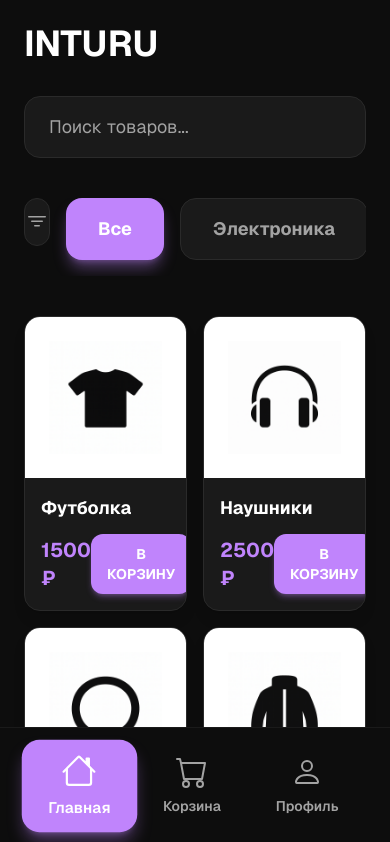
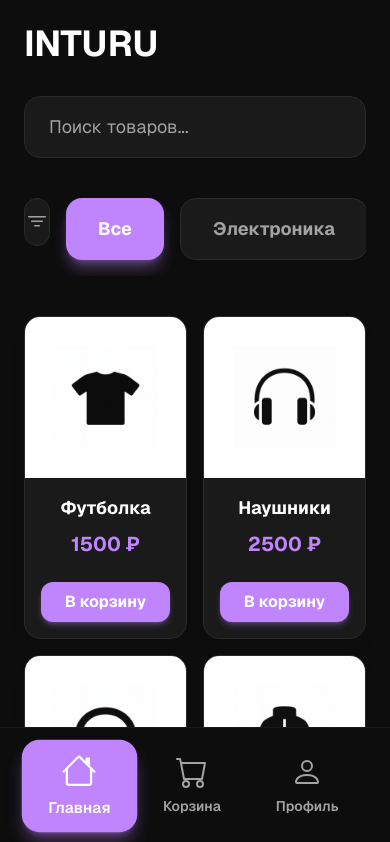
Before and after one commit to denis90-ctrl/bot2v, a React (Create React App) app: page / in a window 390 px wide. Shown: the top 842 px of the page. Built offline with nearby package versions, Linux system fonts and the light colour scheme.

Commit message:
Fix: Improve image centering for mobile devices - add better object-fit and positioning

```diff
--- a/src/components/ProductCard.jsx
+++ b/src/components/ProductCard.jsx
@@ -6,14 +6,19 @@ const ProductCard = memo(({ product, onAddToCart }) => {
   }, [onAddToCart, product]);
 
   return (
-    <div className="bg-[#1A1A1A] rounded-2xl shadow-lg border border-[#2A2A2A] overflow-hidden hover:shadow-xl hover:shadow-[#C084FC]/10 transition-all duration-300 group">
+    <div className="bg-[#1A1A1A] rounded-2xl shadow-lg border border-[#2A2A2A] overflow-hidden flex flex-col h-full hover:shadow-xl hover:shadow-[#C084FC]/10 transition-all duration-300 group">
       {/* Верхняя секция - Изображение товара */}
-      <div className="aspect-square bg-white flex items-center justify-center p-6 group-hover:bg-gray-50 transition-all duration-300">
+      <div className="aspect-square bg-white flex items-center justify-center p-4 group-hover:bg-gray-50 transition-all duration-300">
         {product.image ? (
           <img
             src={product.image}
             alt={product.name}
-            className="w-full h-full object-contain group-hover:scale-110 transition-transform duration-300"
+            className="w-auto h-auto max-w-full max-h-full object-contain group-hover:scale-110 transition-transform duration-300"
+            style={{
+              maxWidth: '80%',
+              maxHeight: '80%',
+              objectPosition: 'center'
+            }}
             onError={(e) => {
               e.target.style.display = "none";
               e.target.nextSibling.style.display = "flex";
@@ -24,26 +29,24 @@ const ProductCard = memo(({ product, onAddToCart }) => {
           Нет изображения
         </div>
       </div>
-
-      {/* Нижняя секция - Название, цена и кнопка */}
-      <div className="p-4 space-y-3">
-        {/* Название товара */}
-        <h3 className="font-bold text-lg text-white group-hover:text-[#C084FC] transition-colors duration-300">
+      {/* Контент: название и цена */}
+      <div className="flex-1 flex flex-col items-center justify-start px-4 pt-4 pb-2">
+        <h3 className="font-bold text-lg text-white text-center mb-2 group-hover:text-[#C084FC] transition-colors duration-300">
           {product.name}
         </h3>
-
-        {/* Цена и кнопка в одной строке */}
-        <div className="flex items-center justify-between">
-          <span className="text-[#C084FC] font-bold text-xl">
+        <span className="text-[#C084FC] font-bold text-xl text-center mb-4">
           {product.price} ₽
         </span>
+      </div>
+      {/* Кнопка внизу */}
+      <div className="px-4 pb-4">
         <button
           onClick={handleAddToCart}
-            className="bg-[#C084FC] text-white py-2.5 px-4 rounded-xl font-bold hover:bg-[#b26ef0] transition-all duration-300 shadow-md shadow-[#C084FC]/30 hover:shadow-lg hover:shadow-[#C084FC]/40 text-sm"
+          className="w-full h-10 bg-[#C084FC] text-white rounded-xl font-bold hover:bg-[#b26ef0] transition-all duration-300 shadow-md shadow-[#C084FC]/30 hover:shadow-lg hover:shadow-[#C084FC]/40 text-base"
+          style={{ minHeight: 36, maxHeight: 40 }}
         >
-            В КОРЗИНУ
+          В корзину
         </button>
-        </div>
       </div>
     </div>
   );
```
Lines whose indentation alone changed are shown as unchanged.
